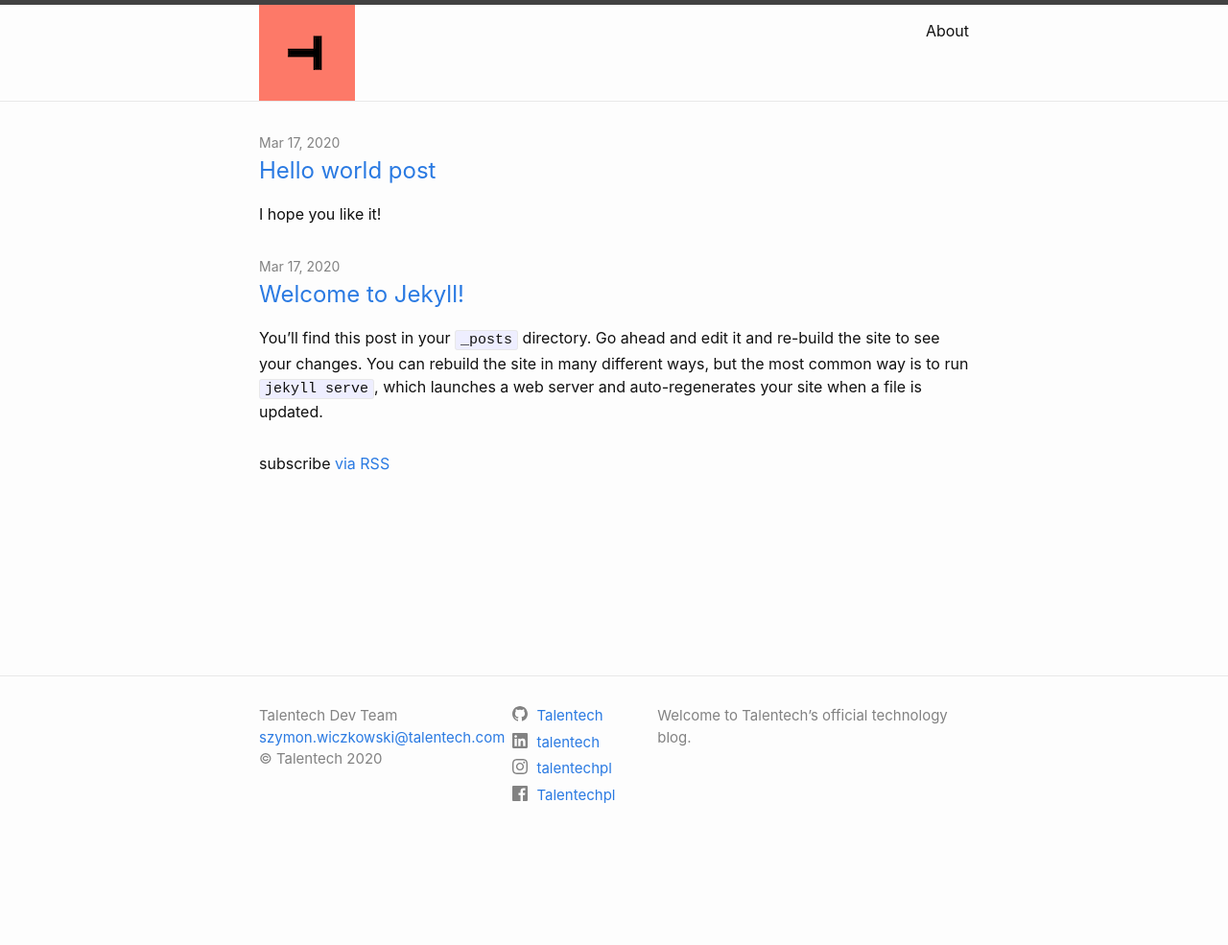
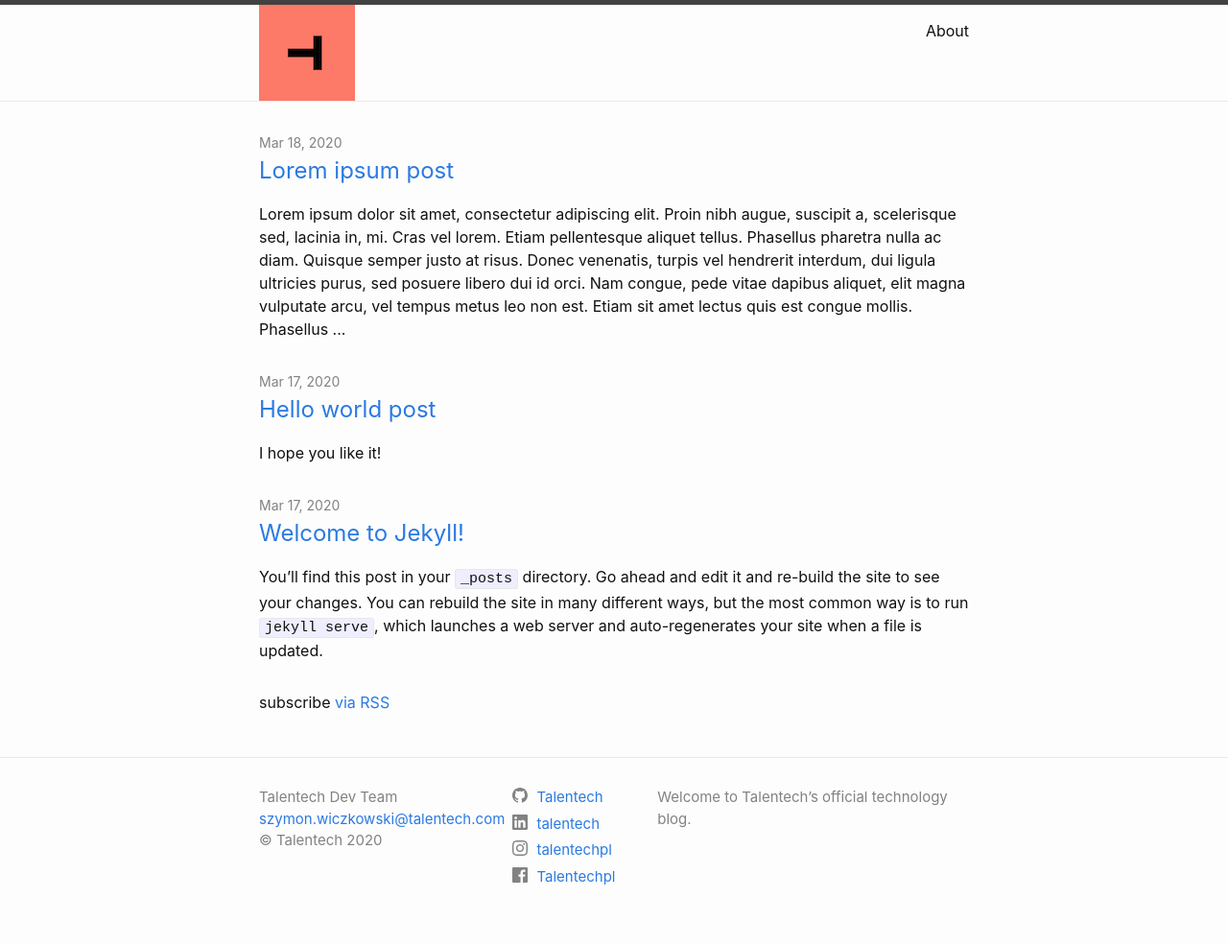
Before and after one commit to margalski/Blog, a Jekyll site: the page built from index.markdown, in a window 1280 px wide. Shown: the whole page at 96% size. Built offline with Jekyll 4.4.1, drawn with Linux system fonts in a browser that asks for light colours; before the commit the page ends 900 px from its top, so only the background shows below that.

Commit message:
lorem ipsum post

```diff
--- a/_posts/2020-03-16-hello-world.markdown
+++ b/_posts/2020-03-16-hello-world.markdown
@@ -2,6 +2,8 @@
 layout: post
 title:  "Hello world post"
 date: 2020-03-17 16:00:00 +0100
+categories: [blog, travel]
+tags: [hot, cold]
 ---
 
 I hope you like it!
--- a/_posts/2020-03-17-welcome-to-jekyll.markdown
+++ b/_posts/2020-03-17-welcome-to-jekyll.markdown
@@ -2,7 +2,8 @@
 layout: post
 title:  "Welcome to Jekyll!"
 date:   2020-03-17 15:32:17 +0100
-categories: jekyll update
+categories: [it, devops]
+tags: [hot, swagger]
 ---
 You’ll find this post in your `_posts` directory. Go ahead and edit it and re-build the site to see your changes. You can rebuild the site in many different ways, but the most common way is to run `jekyll serve`, which launches a web server and auto-regenerates your site when a file is updated.
 
--- /dev/null
+++ b/_posts/2020-03-18-lorem-ipsum.md
@@ -0,0 +1,9 @@
+---
+layout: post
+title:  "Lorem ipsum post"
+date: 2020-03-18 16:00:00 +0100
+categories: [blog, lorem]
+tags: [hot, cold]
+---
+
+Lorem ipsum dolor sit amet, consectetur adipiscing elit. Proin nibh augue, suscipit a, scelerisque sed, lacinia in, mi. Cras vel lorem. Etiam pellentesque aliquet tellus. Phasellus pharetra nulla ac diam. Quisque semper justo at risus. Donec venenatis, turpis vel hendrerit interdum, dui ligula ultricies purus, sed posuere libero dui id orci. Nam congue, pede vitae dapibus aliquet, elit magna vulputate arcu, vel tempus metus leo non est. Etiam sit amet lectus quis est congue mollis. Phasellus congue lacus eget neque. Phasellus ornare, ante vitae consectetuer consequat, purus sapien ultricies dolor, et mollis pede metus eget nisi. Praesent sodales velit quis augue. Cras suscipit, urna at aliquam rhoncus, urna quam viverra nisi, in interdum massa nibh nec erat.
```
